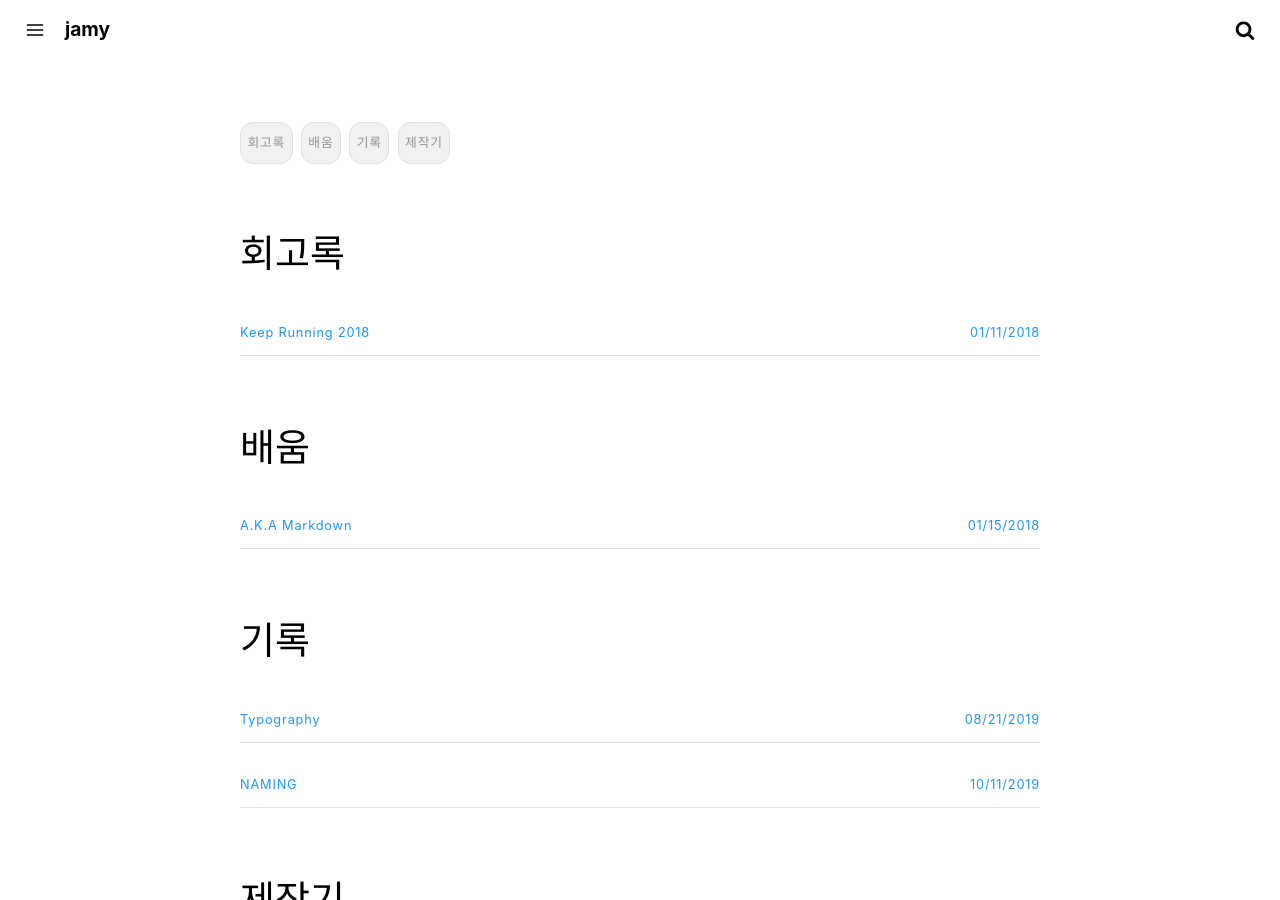
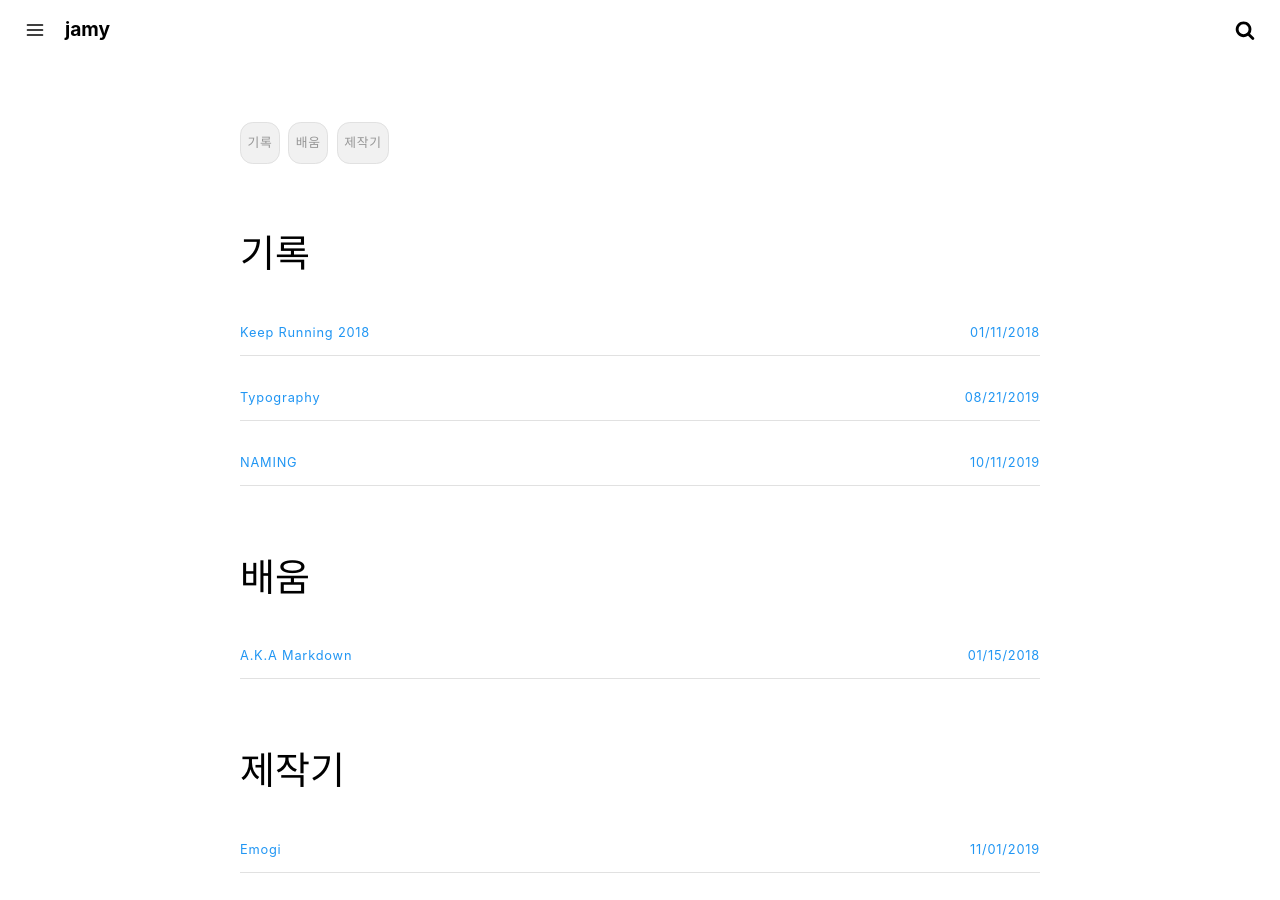
Before and after one commit to crazyjamy/crazyjamy.github.io, a Jekyll site: the page built from tags.html, in a window 1280 px wide and 900 px high. Built offline with Jekyll 4.4.1, drawn with Linux system fonts in a browser that asks for light colours; some of the changed lines change nothing that is shown.

Commit message:
Update 2018-01-11-keep_run.md

```diff
--- a/_posts/2018-01-11-keep_run.md
+++ b/_posts/2018-01-11-keep_run.md
@@ -4,9 +4,9 @@ title: "Keep Running 2018"
 date: 2018-01-11 19:00:00
 image: 'https://user-images.githubusercontent.com/29529125/34871330-996abd3c-f7d0-11e7-9b82-e4a35ed94b62.jpg'
 description: 계속해서 나아가는 법
-category: '✍️'
+category: '회고록'
 tags:
-- 회고록
+- 기록
 twitter_text: 계속해서 나아가는 법
 introduction: 1년 회고록
 ---
```
